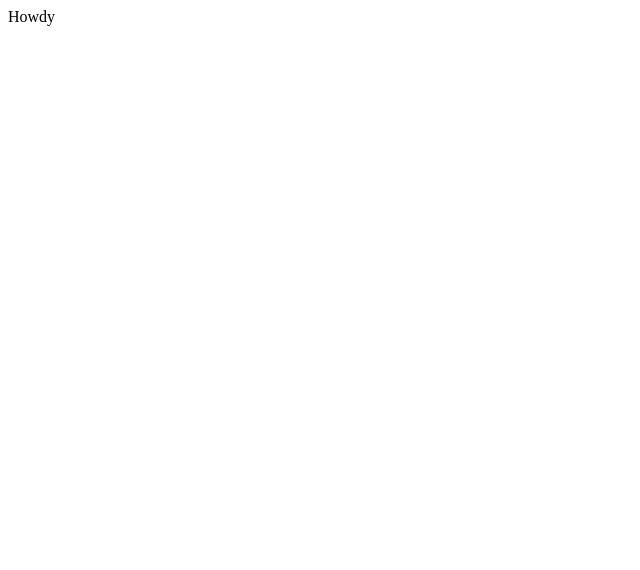
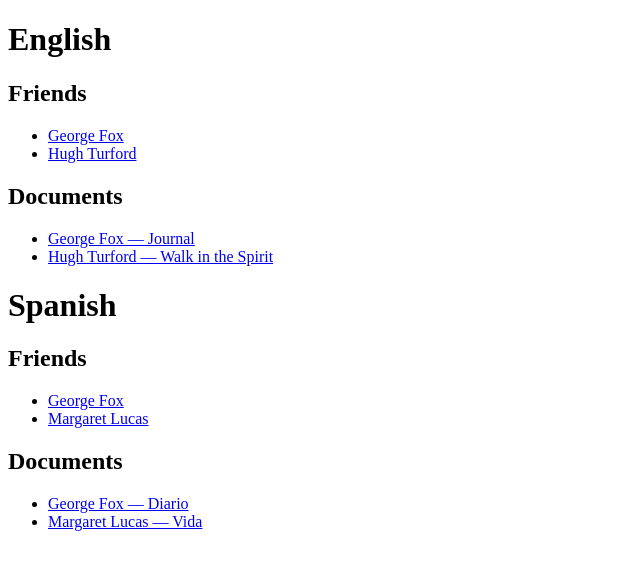
Before and after one commit to jaredh159/next-14-flp-poc-delete-me, a Next.js app: page / in a window 1280 px wide. Shown: the top 570 px of the page, without its empty margins (0-640 px from the left). Built offline with nearby package versions, Linux system fonts and the light colour scheme.

Commit message:
towards a more realistic example

```diff
--- a/app/page.tsx
+++ b/app/page.tsx
@@ -1,5 +1,48 @@
 const Home: React.FC = () => {
-  return <main>Howdy</main>;
+  return (
+    <main>
+      <h1>English</h1>
+      <h2>Friends</h2>
+      <ul>
+        <li>
+          <a href="/friend/george-fox">George Fox</a>
+        </li>
+        <li>
+          <a href="/friend/hugh-turford">Hugh Turford</a>
+        </li>
+      </ul>
+      <h2>Documents</h2>
+      <ul>
+        <li>
+          <a href="/george-fox/journal">George Fox &mdash; Journal</a>
+        </li>
+        <li>
+          <a href="/hugh-turford/walk-in-the-spirit">
+            Hugh Turford &mdash; Walk in the Spirit
+          </a>
+        </li>
+      </ul>
+      <h1>Spanish</h1>
+      <h2>Friends</h2>
+      <ul>
+        <li>
+          <a href="/amigo/george-fox">George Fox</a>
+        </li>
+        <li>
+          <a href="/amiga/margaret-lucas">Margaret Lucas</a>
+        </li>
+      </ul>
+      <h2>Documents</h2>
+      <ul>
+        <li>
+          <a href="/george-fox/seleccion-del-diario">George Fox &mdash; Diario</a>
+        </li>
+        <li>
+          <a href="/margaret-lucas/vida">Margaret Lucas &mdash; Vida</a>
+        </li>
+      </ul>
+    </main>
+  );
 };
 
 export default Home;
--- /dev/null
+++ b/lib/env.ts
@@ -0,0 +1 @@
+export const LANG = process.env.NEXT_PUBLIC_LANG === `es` ? `es` : `en`;
```
Also changed, not shown: app/[friend]/[document]/page.tsx (+19 -5 lines), lib/api.ts (added, +60 -0 lines), package.json (+4 -3 lines), 1 other file (tests, documents, lock files or other folders).
